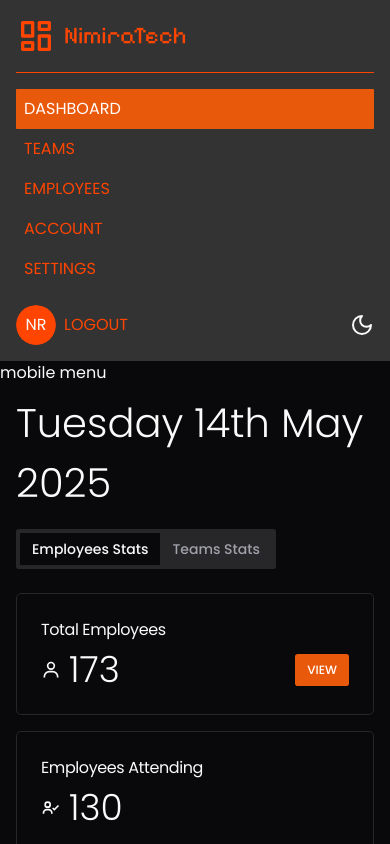
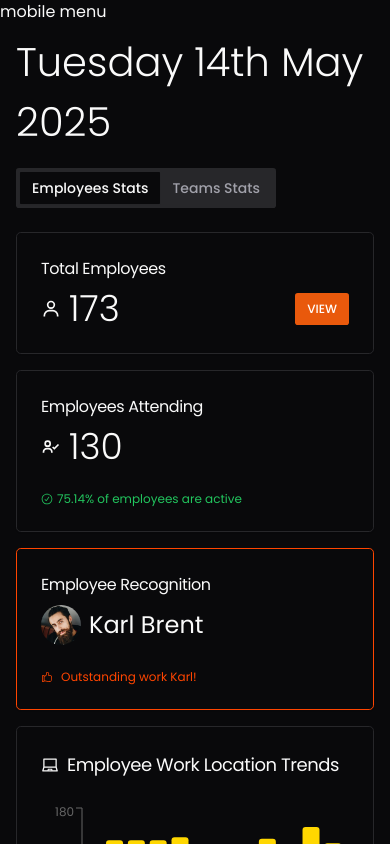
Before and after one commit to Nimira43/NT-Dashboard, a Next.js app: page /dashboard in a window 390 px wide. Built offline with nearby package versions, Linux system fonts and the light colour scheme.

Commit message:
Setting up mobile menu - 2

```diff
--- a/app/dashboard/components/main-menu.tsx
+++ b/app/dashboard/components/main-menu.tsx
@@ -3,11 +3,20 @@ import MenuItem from './menu-item'
 import MenuTitle from './menu-title'
 import Link from 'next/link'
 import { LightDarkToggle } from '@/components/ui/light-dark-toggle'
+import { cn } from '@/lib/utils'
 
-export default function MainMenu() {
-
+export default function MainMenu(
+  {className}: {
+    className?: string
+  }) {
   return (
-    <nav className='bg-grey-light-extra dark:bg-grey-dark overflow-auto p-4 flex flex-col '>
+    <nav
+      className={
+        cn(
+          `bg-grey-light-extra dark:bg-grey-dark overflow-auto p-4 flex flex-col`,
+          className
+        )
+      }>
       <header className='border-b border-b-main pb-4'>
         <MenuTitle />
       </header>
--- a/app/dashboard/layout.tsx
+++ b/app/dashboard/layout.tsx
@@ -5,7 +5,9 @@ export default function DashboardLayout(
 ) {
   return (
     <div className='grid md:grid-cols-[250px_1fr] h-screen'>
-      <MainMenu />
+      <MainMenu
+        className='hidden md:flex'
+      />
       <div className='sticky top-0 left-0 bg-background'>
         mobile menu
       </div>
```
